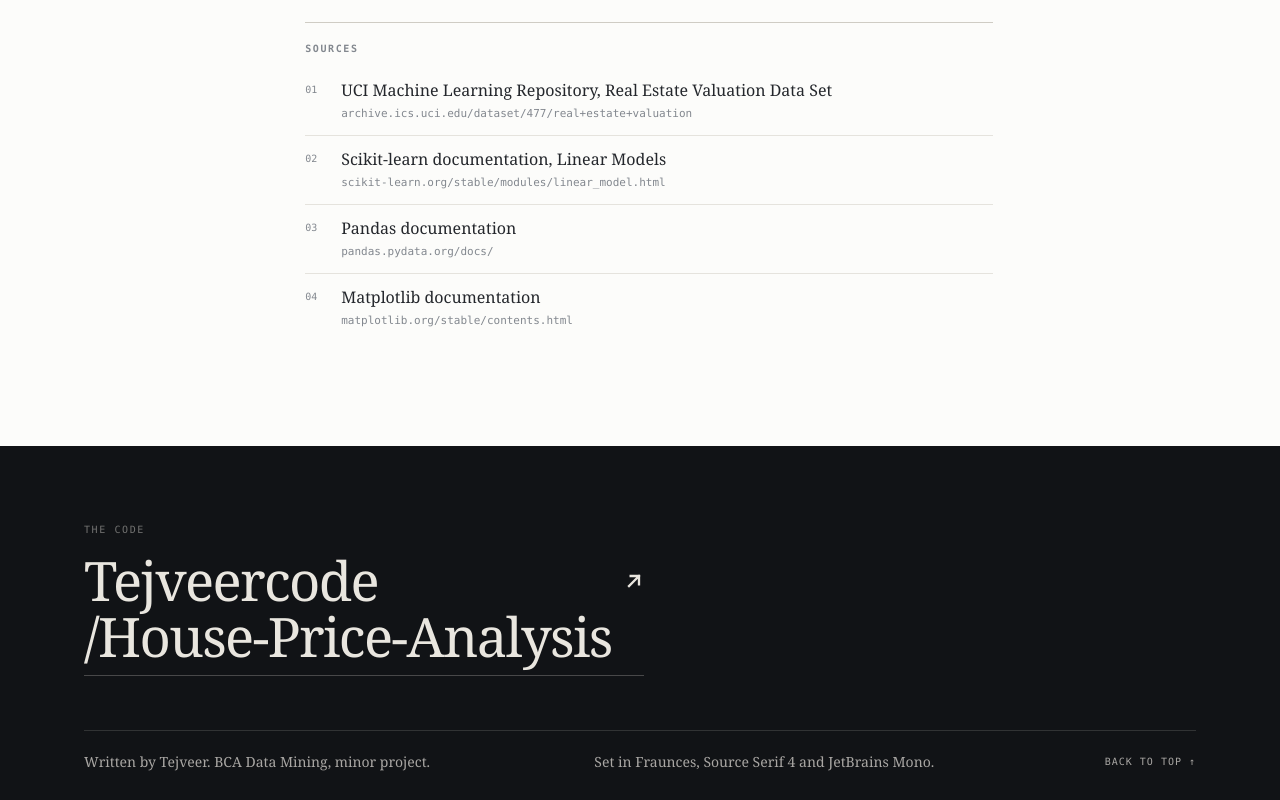
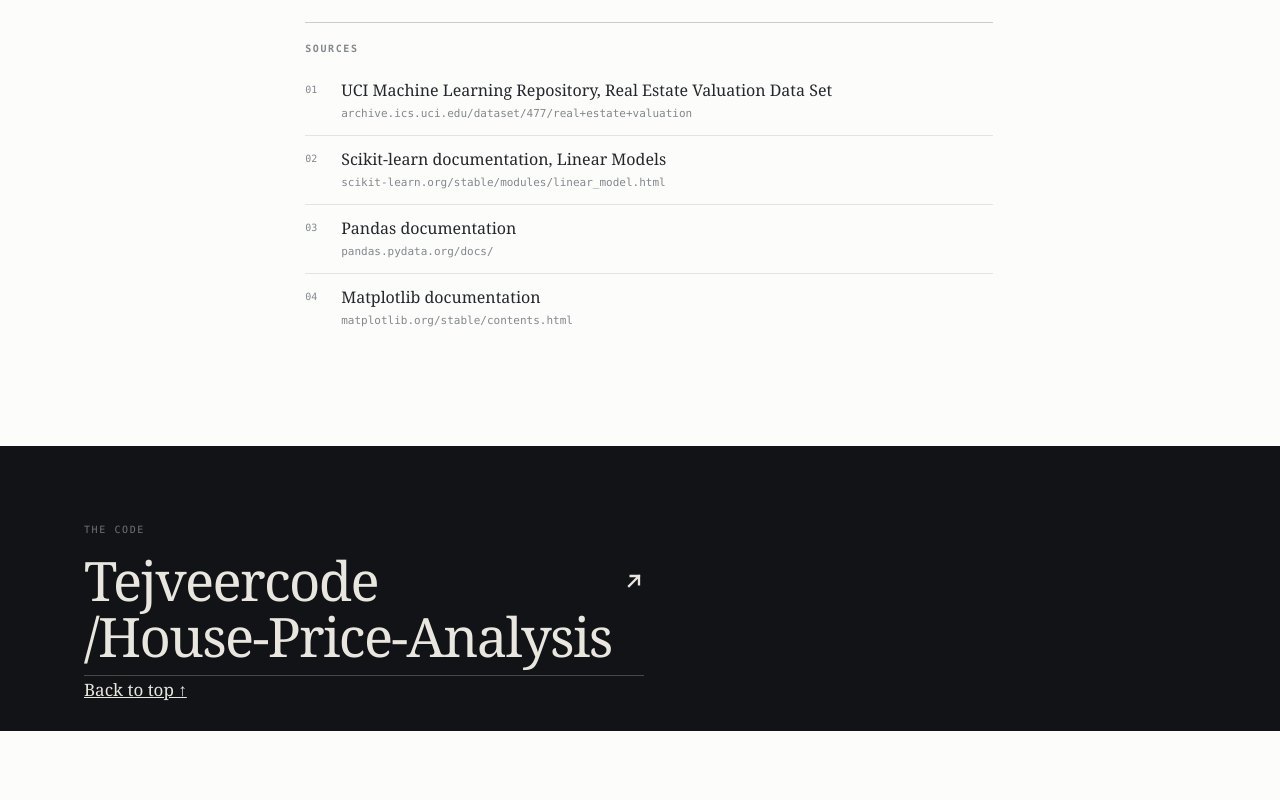
Before and after one commit to Tejveercode/house-price-notes, a React (Vite) app: page / in a window 1280 px wide. Shown: the part 5370-6170 px from the top of the page. After the commit the page ends 6101 px from the top, so only its background shows below. Built offline with nearby package versions, Linux system fonts and the light colour scheme.

Commit message:
Reduce the footer to the repository link and back to top

```diff
--- a/src/app/components/Footer.tsx
+++ b/src/app/components/Footer.tsx
@@ -14,9 +14,7 @@ export function Footer() {
           </span>
           <ArrowUpRight size={20} />
         </a>
-        <div className="foot__grid">
-          <p>Written by Tejveer. BCA Data Mining, minor project.</p>
-          <p>Set in Fraunces, Source Serif 4 and JetBrains Mono.</p>
+        <div className="foot__row">
           <a href="#top">Back to top ↑</a>
         </div>
       </div>
```
